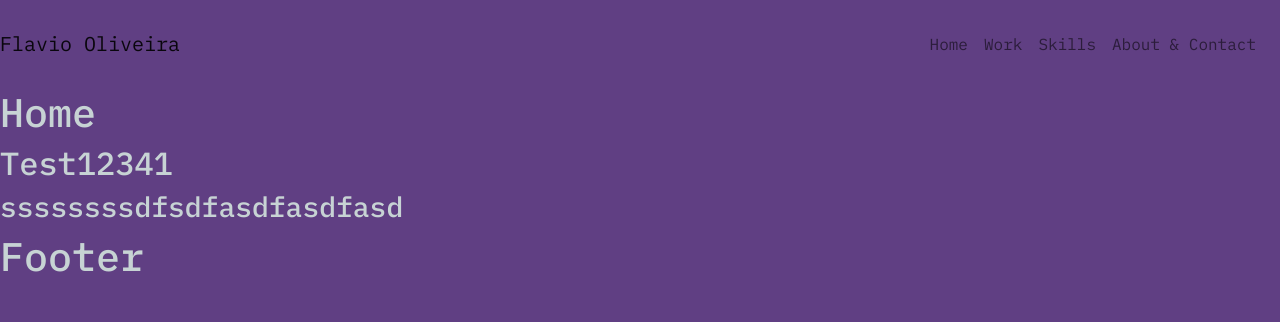
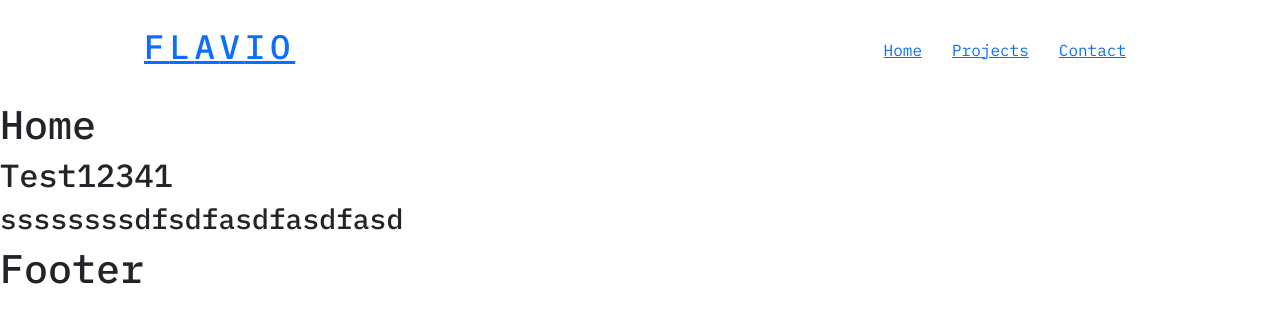
Before and after one commit to fl4viooliveira/react-portfolio, a React (Create React App) app: page / in a window 1280 px wide. Shown: the top 322 px of the page. Built offline with nearby package versions, Linux system fonts and the light colour scheme.

Commit message:
Header navbar logic

```diff
--- a/src/components/Header.jsx
+++ b/src/components/Header.jsx
@@ -1,48 +1,57 @@
+import styles from "../styles/Header.module.css"
+import {Link} from "react-router-dom";
+import {useState} from "react";
+
 export default function Header() {
+  const [click, setClick] = useState(true);
+  const handleClick = () => setClick(!click);
+
   return (
-    <nav class="container-fluid navbar navbar-expand-lg navbar-light bg-transparent">
-      <a class="navbar-brand pl-3" href="#hero">
-        Flavio Oliveira
-      </a>
+    <div className={styles.navContainer}>
+      <Link to="/">
+        <h1 className={styles.logo}>
+        <span>F</span>
+        <span>L</span>
+        <span>A</span>
+        <span>V</span>
+        <span>I</span>
+        <span>O</span>
+        </h1>
+      </Link>
+      {/* <ul className={styles.navMenu}> */}
+      <ul
+        className={
+          click ? styles.navMenu : `${styles.navMenu} ${styles.active}`
+        }
+      >
+        <Link to="/">
+          <li>Home</li>
+        </Link>
+        <Link to="/projects">
+          <li>Projects</li>
+        </Link>
+        <Link to="/contact">
+          <li>Contact</li>
+        </Link>
+      </ul>
 
-      <button
-        className="navbar-toggler"
-        type="button"
-        data-toggle="collapse"
-        data-target="#navbarNav"
-        aria-controls="navbarNav"
-        aria-expanded="false"
-        aria-label="Toggle navigation"
+      {/* WRAPPER MENU */}
+      <div
+        className={
+          click
+            ? `${styles.wrapperMenu}`
+            : `${styles.wrapperMenu} ${styles.open}`
+        }
+        onClick={handleClick}
       >
-        <span className="navbar-toggler-icon"></span>
-      </button>
-      <div
-        className="collapse navbar-collapse justify-content-end"
-        id="navbarNav"
-      >
-        <ul className="navbar-nav p-3">
-          <li className="nav-item">
-            <a className="nav-link link-custom" href="#hero">
-              Home
-            </a>
-          </li>
-          <li className="nav-item">
-            <a className="nav-link link-custom" href="#work">
-              Work
-            </a>
-          </li>
-          <li className="nav-item">
-            <a className="nav-link link-custom" href="#skills">
-              Skills
-            </a>
-          </li>
-          <li className="nav-item">
-            <a className="nav-link link-custom" href="#about-contact">
-              About & Contact
-            </a>
-          </li>
-        </ul>
+        <div
+          className={`${styles.lineMenu} ${styles.half} ${styles.start}`}
+        ></div>
+        <div className={styles.lineMenu}></div>
+        <div
+          className={`${styles.lineMenu} ${styles.half} ${styles.end}`}
+        ></div>
       </div>
-    </nav>
+    </div>
   );
 }
--- /dev/null
+++ b/src/styles/Header.module.css
@@ -0,0 +1,183 @@
+.navContainer {
+  max-width: 1024px;
+  width: 100%;
+  height: 100px;
+  /* border: var(--light) solid 1px; */
+  display: flex;
+  justify-content: space-between;
+  align-items: center;
+  margin: 0 auto;
+  padding: 1rem;
+  position: relative;
+}
+
+.logo {
+  /* font-size: 34px; */
+  letter-spacing: 0.3rem;
+  font-weight: 500;
+  cursor: pointer;
+  font-family: "Nabla", cursive;
+  /* color: var(--main); */
+  height: 100%;
+  display: flex;
+}
+.logo span {
+  font-size: 34px;
+  transition: ease 0.3s;
+}
+.logo span:hover {
+  scale: 1.3;
+  font-style: oblique;
+}
+
+.navMenu {
+  list-style: none;
+  position: fixed;
+  /* position: absolute; */
+  margin: 0 auto;
+  /* left: 0; */
+  left: 50%;
+  transform: translate(-50%, 0);
+  top: 100px;
+  width: 0;
+  height: 0;
+  display: none;
+  flex-direction: column;
+  align-items: center;
+  justify-content: center;
+  /* background-color: var(--forth); */
+  transition: 1s;
+  z-index: 100;
+  background: rgba(255, 255, 255, 0.75);
+  box-shadow: 0 8px 32px 0 rgba(31, 38, 135, 0.37);
+  backdrop-filter: blur(4px);
+  border-radius: 10px;
+  border: 1px solid rgba(255, 255, 255, 0.18);
+  transition: 1s;
+}
+
+.active {
+  display: flex;
+  width: 90%;
+  height: calc(100vh - 150px);
+  animation: 0.3s slidein;
+}
+@keyframes slidein {
+  from {
+    display: none;
+    width: 0;
+    height: 0;
+    opacity: -1;
+  }
+  to {
+    width: 90%;
+    height: calc(100vh - 150px);
+    opacity: 1;
+  }
+}
+
+.navMenu li {
+  width: 100%;
+  margin: 20px auto;
+  padding: 10px;
+  /* background-color: var(--second); */
+  color: var(--second-under);
+  text-shadow: var(--fifth-under) 2px 2px;
+  font-size: 2rem;
+  cursor: pointer;
+  text-shadow: 2px 2px var(--dark);
+}
+.navMenu li:hover {
+  color: var(--sixth-under);
+}
+
+/* WRAPPER MENU */
+.wrapperMenu {
+  width: 25px;
+  height: 25px;
+  display: flex;
+  flex-direction: column;
+  justify-content: space-between;
+  cursor: pointer;
+  transition: transform 330ms ease-out;
+  z-index: 10;
+  position: fixed;
+  position: absolute;
+  right: 0;
+  margin: 1rem;
+  z-index: 1000;
+}
+
+.wrapperMenu.open {
+  transform: rotate(-45deg);
+}
+
+.lineMenu {
+  /* background-color: var(--second-under); */
+  background-color: black;
+  border-radius: 5px;
+  width: 100%;
+  height: 3px;
+  z-index: 1000;
+}
+
+.lineMenu.half {
+  width: 50%;
+  z-index: 1000;
+}
+
+.lineMenu.start {
+  transition: transform 330ms cubic-bezier(0.54, -0.81, 0.57, 0.57);
+  transform-origin: right;
+  z-index: 1000;
+}
+
+.open .lineMenu.start {
+  transform: rotate(-90deg) translateX(3px);
+}
+
+.lineMenu.end {
+  align-self: flex-end;
+  transition: transform 330ms cubic-bezier(0.54, -0.81, 0.57, 0.57);
+  transform-origin: left;
+}
+
+.open .lineMenu.end {
+  transform: rotate(-90deg) translateX(-3px);
+}
+
+@media (min-width: 800px) {
+  .wrapperMenu {
+    display: none;
+  }
+
+  .navMenu {
+    display: flex;
+    left: 0;
+    transform: translate(0, 0);
+    width: 100%;
+    top: 0;
+    position: relative;
+    flex-direction: row;
+    align-items: center;
+    justify-content: flex-end;
+    height: auto;
+    background-color: transparent;
+    box-shadow: none;
+    backdrop-filter: none;
+    border-radius: none;
+    border: none;
+
+  }
+
+  .navMenu li {
+    /* width: 100%; */
+    text-shadow: var(--fifth-under) 1px 1px;
+    margin-left: 10px;
+    padding: 10px;
+    background-color: transparent;
+    color: var(--second-under);
+    font-size: 1rem;
+    justify-content: flex-end;
+  }
+}
--- a/src/styles/globals.css
+++ b/src/styles/globals.css
@@ -17,38 +17,39 @@
   font-family: "IBM Plex Mono", monospace;
 }
 
-body{
-  background-color: var(--main-color) !important;
-  color: var(--light-main) !important;
-}
-
-a {
-  cursor: pointer;
-  text-decoration: none !important;
-  color: inherit;
-}
-
-a:hover {
-  color: var(--alert);
-}
-
-hr {
-  border-top: 1px var(--light-secondary) dashed;
-}
-
-button {
-  background-color: var(--light-main) !important;
-  border: 1px var(--light-main) solid !important;
-  color: var(--main-color) !important;
-  font-weight: 700 !important;
-  border-radius: 8px;
-  box-shadow: 5px 5px 11px #533671,
-    -5px -5px 11px #6d4895;
-}
-
-button:hover {
-  background-color: var(--main) !important;
-  color: var(--light-main) !important;
-  box-shadow: 5px 5px 11px #311f44,
-    -5px -5px 11px #9a6bcc;
-}
+/* body{ */
+/*   background-color: var(--main-color) !important; */
+/*   color: var(--light-main) !important; */
+/* } */
+/**/
+/* a { */
+/*   cursor: pointer; */
+/*   text-decoration: none !important; */
+/*   color: inherit; */
+/* } */
+/**/
+/* a:hover { */
+/*   color: var(--alert); */
+/* } */
+/**/
+/* hr { */
+/*   border-top: 1px var(--light-secondary) dashed; */
+/* } */
+/**/
+/* button { */
+/*   background-color: var(--light-main) !important; */
+/*   border: 1px var(--light-main) solid !important; */
+/*   color: var(--main-color) !important; */
+/*   font-weight: 700 !important; */
+/*   border-radius: 8px; */
+/*   box-shadow: 5px 5px 11px #533671, */
+/*     -5px -5px 11px #6d4895; */
+/* } */
+/**/
+/* button:hover { */
+/*   background-color: var(--main) !important; */
+/*   color: var(--light-main) !important; */
+/*   box-shadow: 5px 5px 11px #311f44, */
+/*     -5px -5px 11px #9a6bcc; */
+/* } */
+/**/
```
